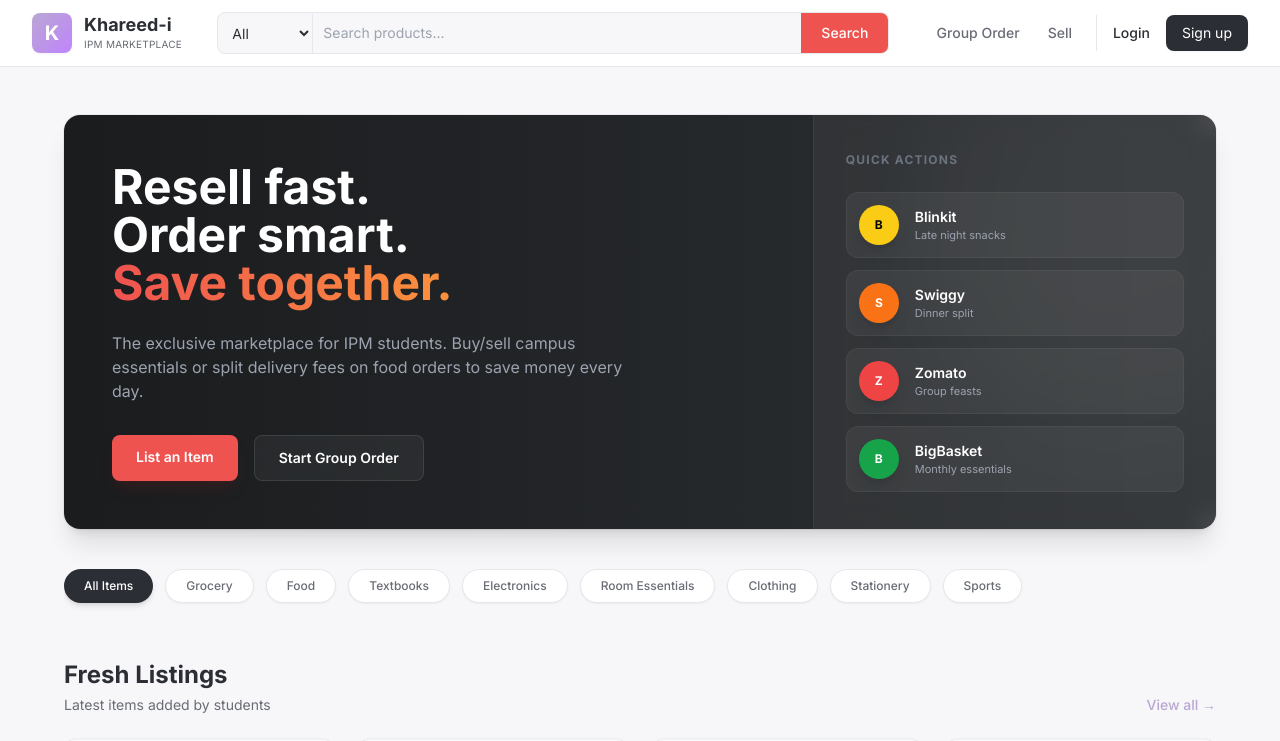
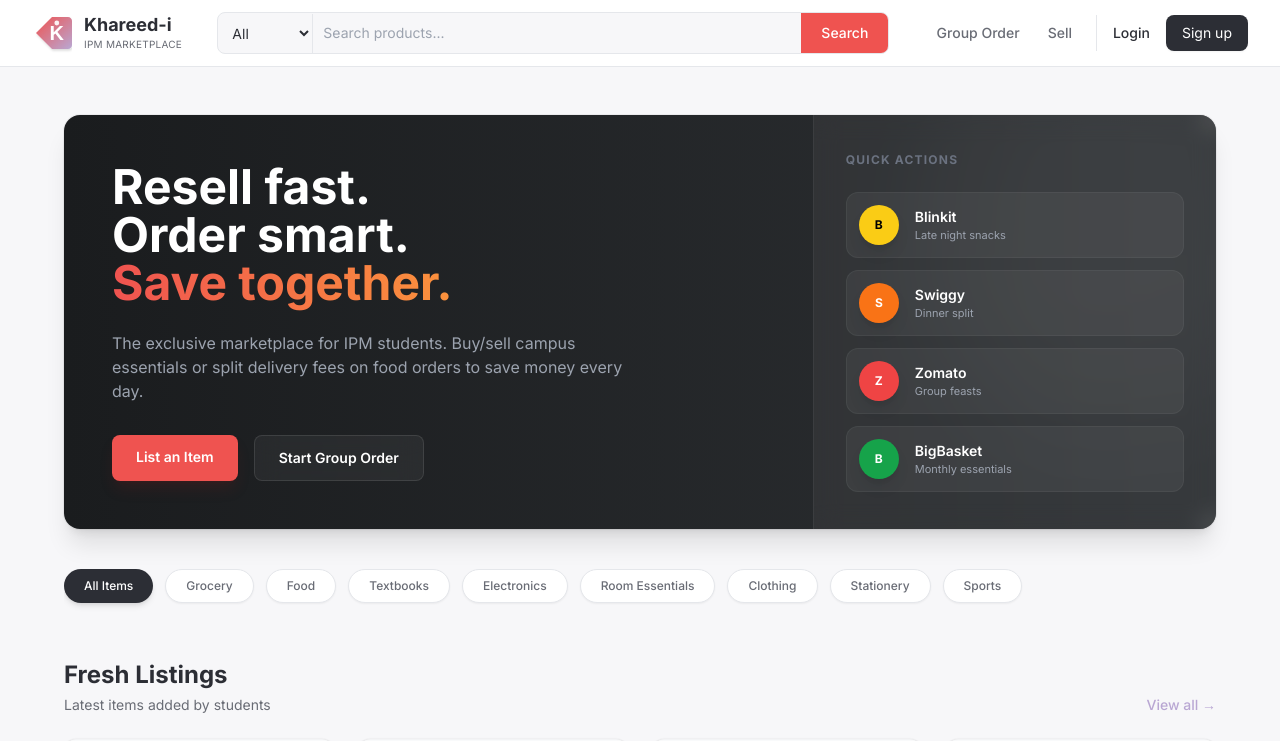
Before and after one commit to i-satyam007/Khareed-i, a Next.js app: page / in a window 1280 px wide. Shown: the top 741 px of the page. Built offline with nearby package versions, Linux system fonts and the light colour scheme; no server answers.

Commit message:
Add new price tag logo and integrate into UI

```diff
--- a/components/Header.tsx
+++ b/components/Header.tsx
@@ -1,6 +1,7 @@
 import Link from "next/link";
 import useSWR from "swr";
 import { useRouter } from "next/router";
+import Logo from "./Logo";
 
 const fetcher = (url: string) => fetch(url).then(r => r.json());
 
@@ -21,12 +22,8 @@ export default function Header() {
       <div className="container-responsive flex items-center gap-4 py-3">
 
         {/* Logo */}
-        <Link href="/" className="flex items-center gap-3 shrink-0">
-          <div className="h-10 w-10 rounded-lg bg-gradient-to-br from-kh-purple to-purple-400 flex items-center justify-center text-white font-bold text-xl shadow-sm">K</div>
-          <div className="hidden sm:block">
-            <div className="font-bold text-lg text-kh-dark leading-tight">Khareed-i</div>
-            <div className="text-[10px] text-kh-gray uppercase tracking-wide">IPM Marketplace</div>
-          </div>
+        <Link href="/" className="flex items-center gap-3 shrink-0 group">
+          <Logo className="h-10 w-10 group-hover:scale-105 transition-transform duration-200" showText={true} />
         </Link>
 
         {/* Search Bar */}
--- /dev/null
+++ b/components/Logo.tsx
@@ -0,0 +1,56 @@
+import React from "react";
+
+export default function Logo({ className = "w-10 h-10", showText = false }: { className?: string, showText?: boolean }) {
+  return (
+    <div className={`flex items-center gap-2 ${showText ? "gap-3" : ""}`}>
+      {/* Logo Icon: Price Tag with 'K' */}
+      <svg
+        className={className}
+        viewBox="0 0 100 100"
+        fill="none"
+        xmlns="http://www.w3.org/2000/svg"
+      >
+        <defs>
+          <linearGradient id="brandGradient" x1="0%" y1="0%" x2="100%" y2="100%">
+            <stop offset="0%" stopColor="#EF5350" /> {/* kh-red */}
+            <stop offset="100%" stopColor="#B9A7D3" /> {/* kh-purple */}
+          </linearGradient>
+          <filter id="shadow" x="-20%" y="-20%" width="140%" height="140%">
+            <feDropShadow dx="2" dy="4" stdDeviation="3" floodColor="#000" floodOpacity="0.15" />
+          </filter>
+        </defs>
+
+        {/* Price Tag Shape */}
+        <path
+          d="M 10,50 L 50,10 L 90,10 C 95.5,10 100,14.5 100,20 L 100,80 C 100,85.5 95.5,90 90,90 L 50,90 Z"
+          fill="url(#brandGradient)"
+          filter="url(#shadow)"
+        />
+
+        {/* The 'K' Text */}
+        <text
+          x="62"
+          y="68"
+          fontFamily="Arial, sans-serif"
+          fontWeight="bold"
+          fontSize="50"
+          fill="white"
+          textAnchor="middle"
+        >
+          K
+        </text>
+
+        {/* Tag Hole */}
+        <circle cx="62" cy="25" r="6" fill="white" opacity="0.9" />
+      </svg>
+
+      {/* Text Branding (Optional) */}
+      {showText && (
+        <div className="hidden sm:block">
+          <div className="font-bold text-lg text-kh-dark leading-tight">Khareed-i</div>
+          <div className="text-[10px] text-kh-gray uppercase tracking-wide">IPM Marketplace</div>
+        </div>
+      )}
+    </div>
+  );
+}
```
